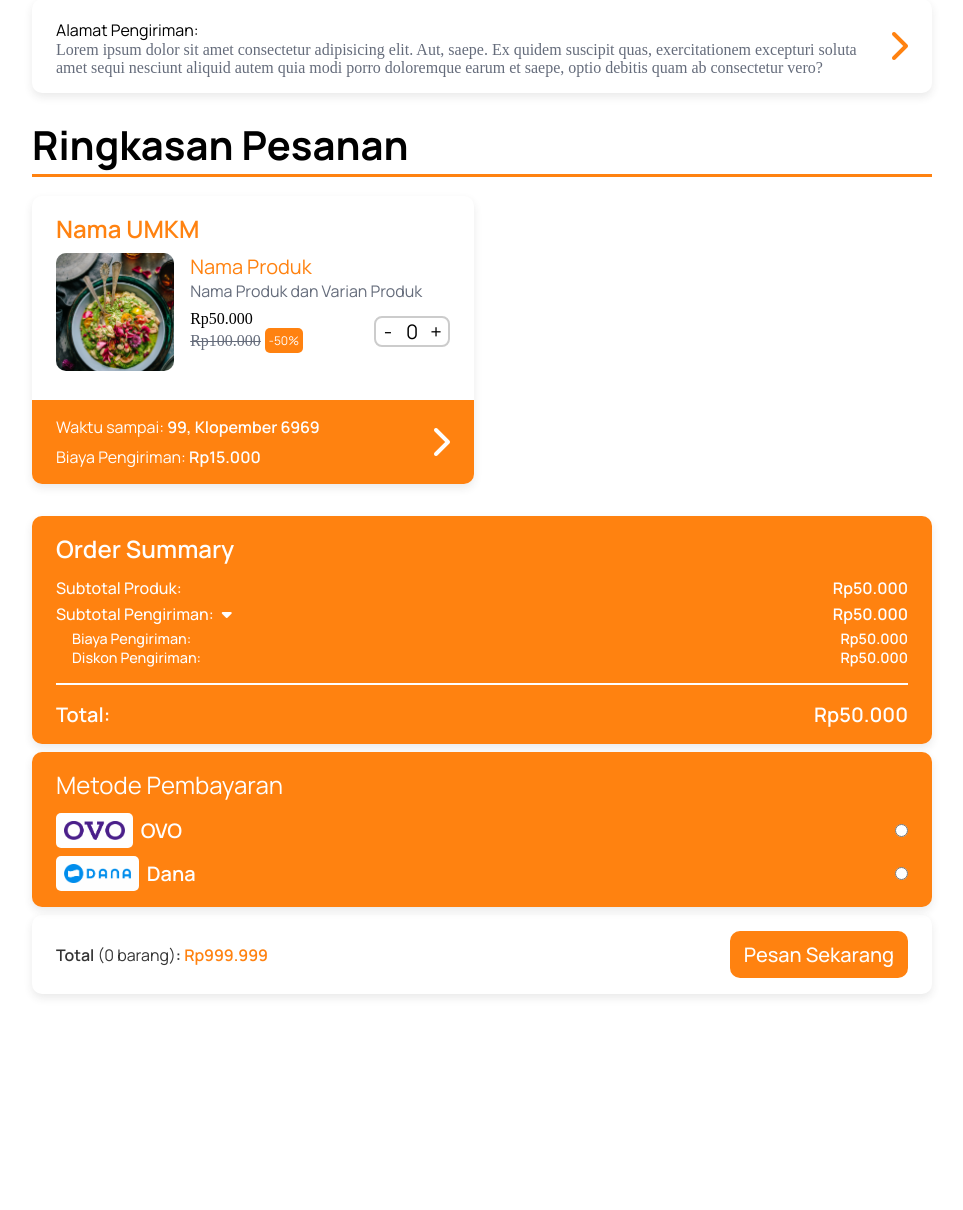
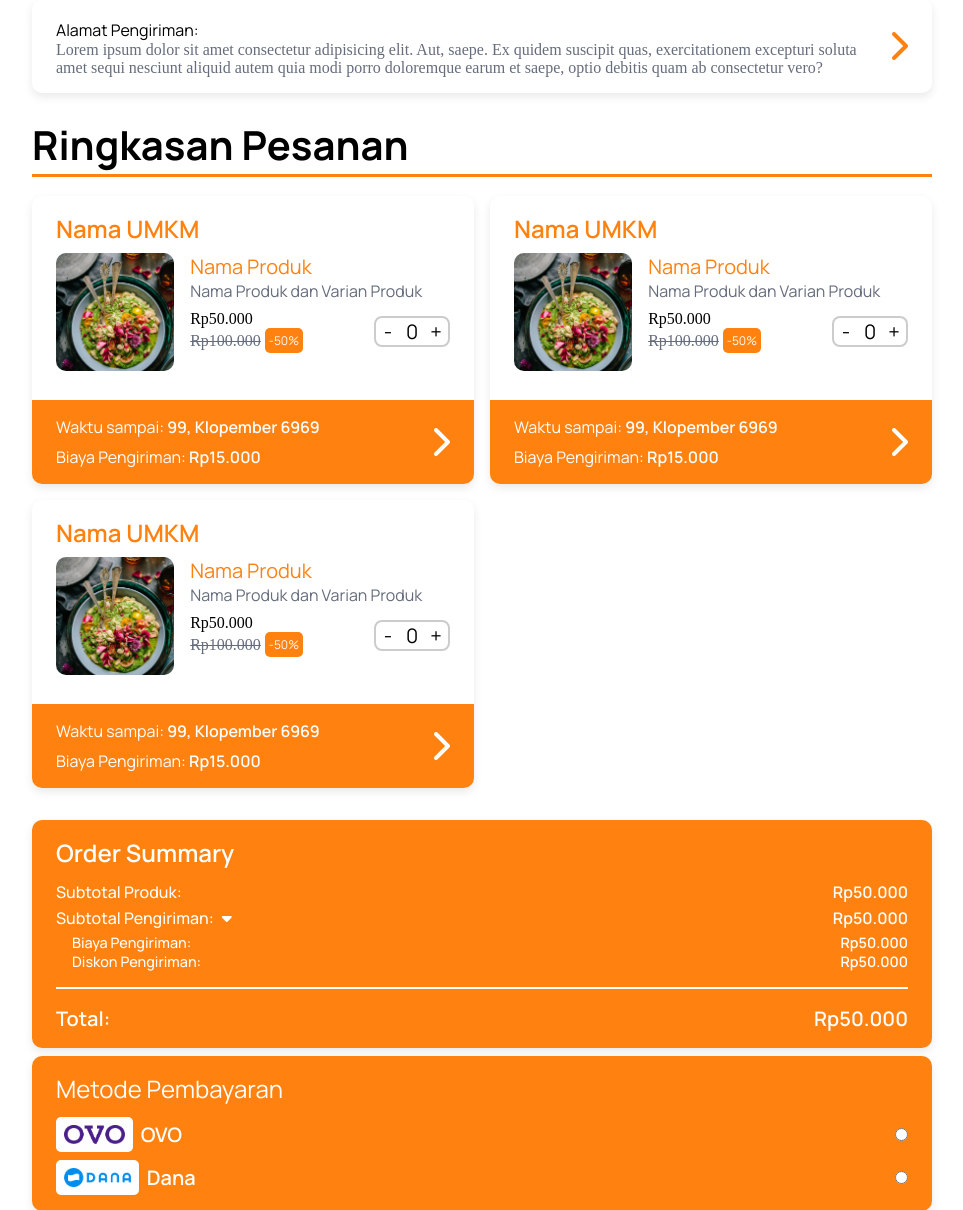
Before and after one commit to nauffal-rizky/dapurku, a Django app: page /order/ in a window 1280 px wide. Shown: the part 124-1334 px from the top of the page, without its empty margins (158-1121 px from the left). Before the commit the page ends 1121 px from the top, so only its background shows below. Run offline with Django 5.2, Linux system fonts and the light colour scheme; parts of the project's set-up code (start-up, migrations or seed data) failed here and were passed over; some libraries are stand-ins or nearby versions.

```diff
--- a/umkm/static/main.css
+++ b/umkm/static/main.css
@@ -546,7 +546,6 @@ section,
 .connects .informations,
 .cartpage .content .cart-products,
 .cartpage .content .cart-products .product-info .desc,
-.cartpage .content .checkout,
 .product-item .image .overlay,
 .product-item .desc,
 .image-container,
--- a/umkm/templates/pages/order.html
+++ b/umkm/templates/pages/order.html
@@ -24,6 +24,76 @@
       <div class="ordered-products">
         <h2 class="underline-text">Ringkasan Pesanan</h2>
         <div class="products-container">
+          <div class="product">
+            <div class="head">
+              <a href="">Nama UMKM</a>
+              <div class="info">
+                <a href="">
+                  <img src="/static/1.jpg" alt="" />
+                </a>
+                <div class="desc">
+                  <a href="">Nama Produk</a>
+                  <span>Nama Produk dan Varian Produk</span>
+                  <div class="price-counter">
+                    <div class="price">
+                      <p>Rp50.000</p>
+                      <div class="discount">
+                        <p>Rp100.000</p>
+                        <span class="percent">-50%</span>
+                      </div>
+                    </div>
+                    <div class="counter">
+                      <button class="decrease-btn">-</button>
+                      <input type="text" maxlength="3" value="0" required />
+                      <button class="increase-btn">+</button>
+                    </div>
+                  </div>
+                </div>
+              </div>
+            </div>
+            <a class="delivery-option">
+              <div class="delivery-info">
+                <span>Waktu sampai: <span>99, Klopember 6969</span></span>
+                <span>Biaya Pengiriman: <span>Rp15.000</span></span>
+              </div>
+              <i class="fa-solid fa-chevron-right"></i>
+            </a>
+          </div>
+          <div class="product">
+            <div class="head">
+              <a href="">Nama UMKM</a>
+              <div class="info">
+                <a href="">
+                  <img src="/static/1.jpg" alt="" />
+                </a>
+                <div class="desc">
+                  <a href="">Nama Produk</a>
+                  <span>Nama Produk dan Varian Produk</span>
+                  <div class="price-counter">
+                    <div class="price">
+                      <p>Rp50.000</p>
+                      <div class="discount">
+                        <p>Rp100.000</p>
+                        <span class="percent">-50%</span>
+                      </div>
+                    </div>
+                    <div class="counter">
+                      <button class="decrease-btn">-</button>
+                      <input type="text" maxlength="3" value="0" required />
+                      <button class="increase-btn">+</button>
+                    </div>
+                  </div>
+                </div>
+              </div>
+            </div>
+            <a class="delivery-option">
+              <div class="delivery-info">
+                <span>Waktu sampai: <span>99, Klopember 6969</span></span>
+                <span>Biaya Pengiriman: <span>Rp15.000</span></span>
+              </div>
+              <i class="fa-solid fa-chevron-right"></i>
+            </a>
+          </div>
           <div class="product">
             <div class="head">
               <a href="">Nama UMKM</a>
```
Also changed, not shown: other parts of umkm/static/main.css (+13 -18 lines), NOTES.txt (+12 -5 lines), umkm/templates/pages/cartpage.html (+10 -14 lines).
